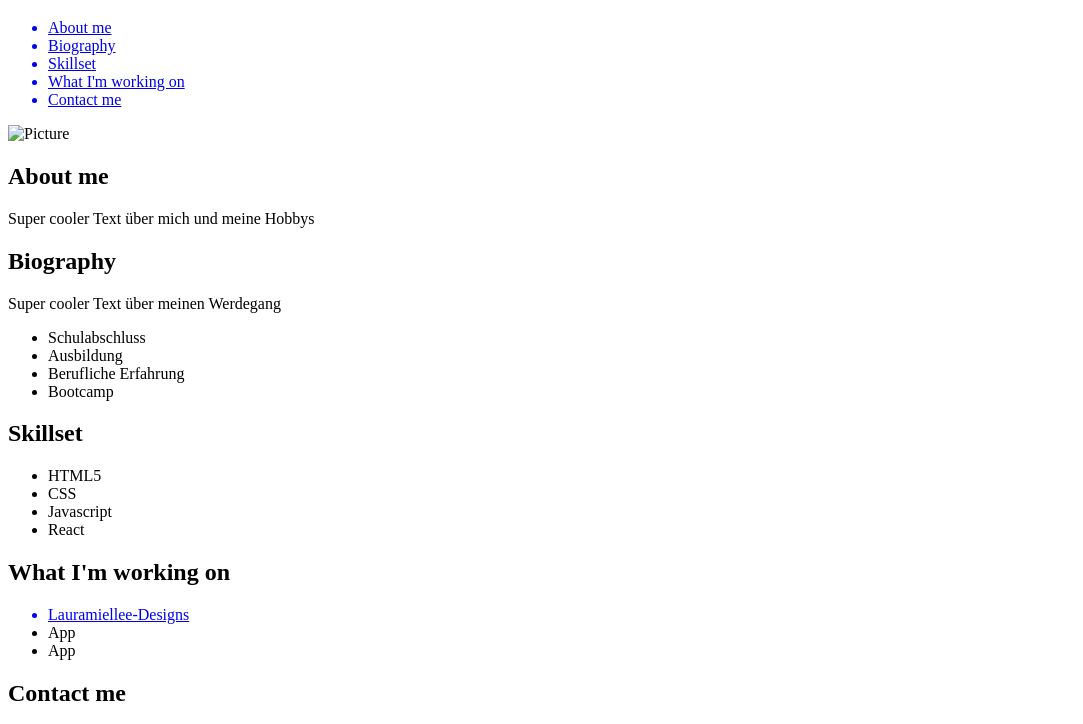
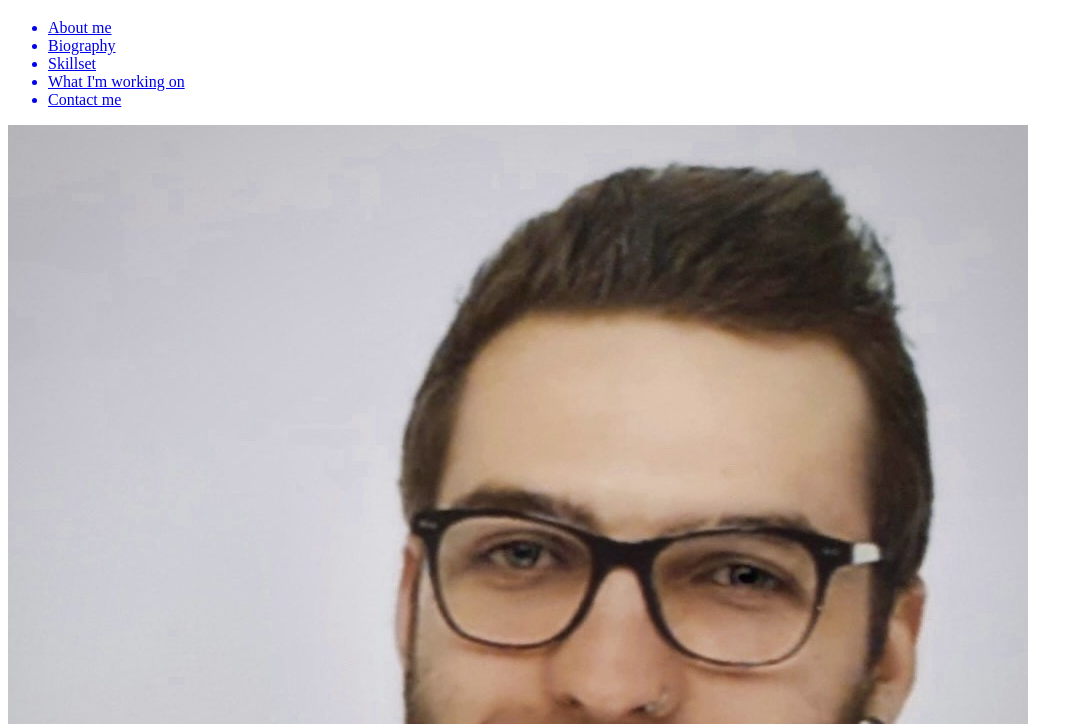
Before and after one commit to Airglow98/my-personal-website, a plain HTML site: page index.html in a window 1280 px wide. Shown: the part 61-785 px from the top of the page, without its empty margins (0-1083 px from the left). Drawn offline with Linux system fonts and the light colour scheme.

Commit message:
add picture and structure

```diff
--- a/index.html
+++ b/index.html
@@ -20,7 +20,7 @@
   </header>
   <body>
     <section id="About-me">
-        <img src="" alt="Picture">
+        <img src="Bild.jpg" alt="Picture of me">
       <h2>About me</h2>
       <p>Super cooler Text über mich und meine Hobbys</p>
 
@@ -31,7 +31,8 @@
         <p>Super cooler Text über meinen Werdegang</p>
         <ul>
             <li>Schulabschluss</li>
-            <li>Ausbildung</li>
+            <!--<a href=""><img src="IHK.png">-->
+                <li>Ausbildung</li>
             <li>Berufliche Erfahrung</li>
             <li>Bootcamp</li>
         </ul>
```
Also changed, not shown: Bild.jpg (added), 1 other file.
